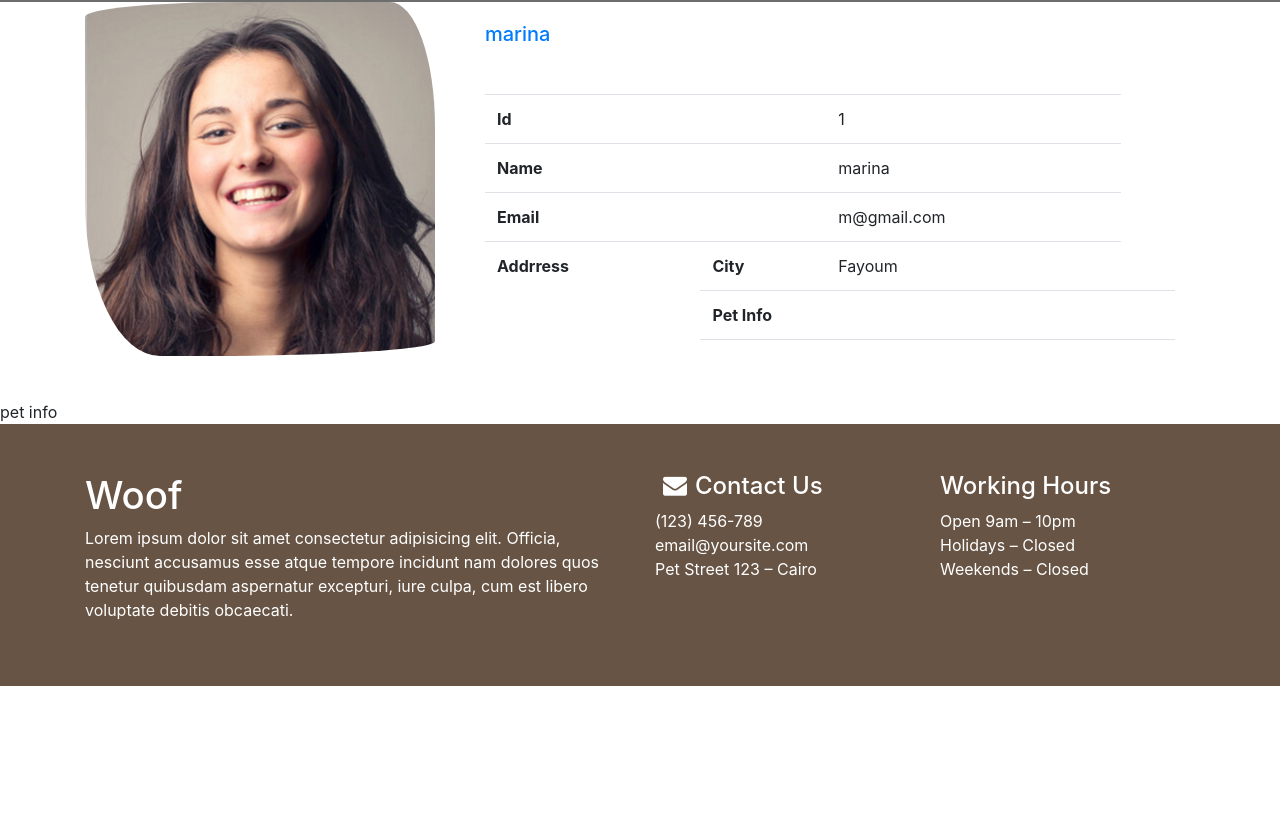
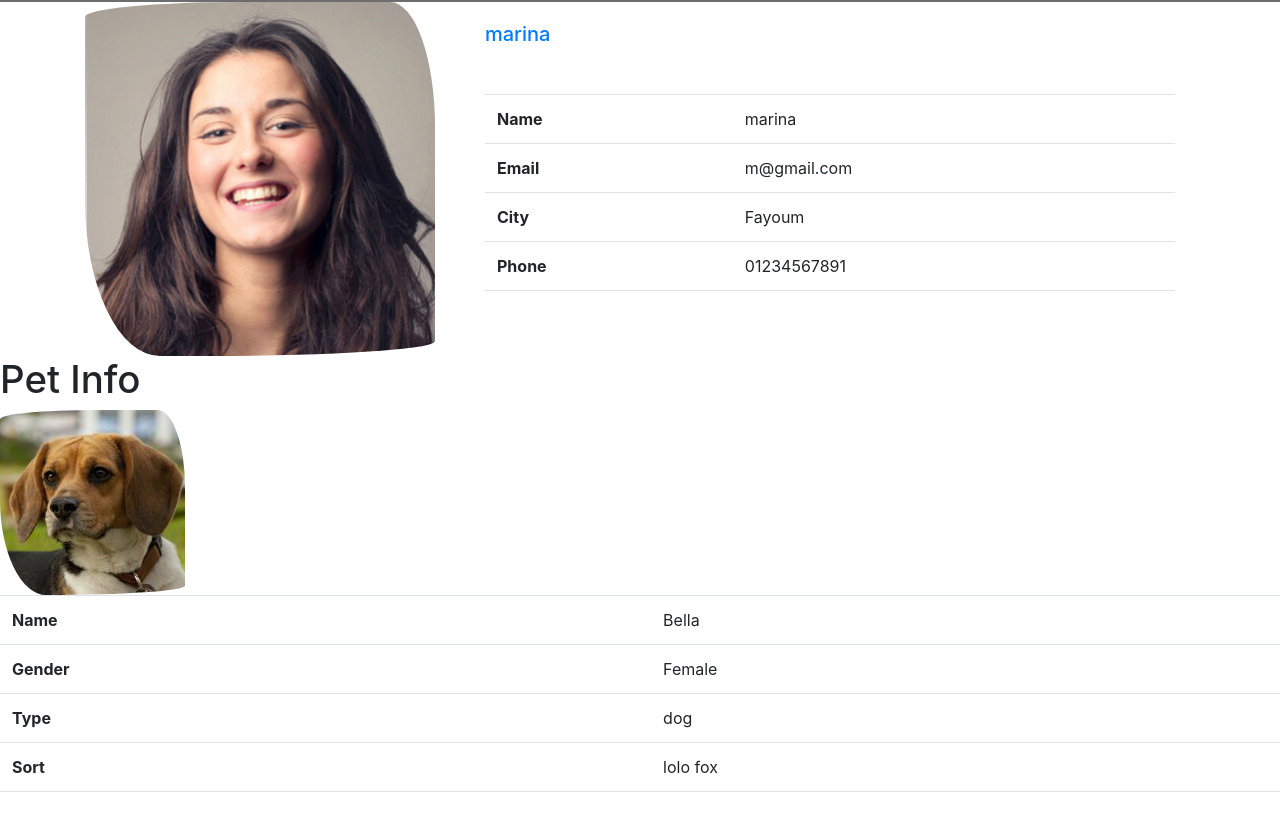
Before and after one commit to AndrewHany2/adopt-pet, a React (Create React App) app in the folder frontend/: page /profile/1 in a window 1280 px wide. Shown: the part 241-1060 px from the top of the page. Before the commit the page ends 927 px from the top, so only its background shows below. Built offline with nearby package versions, Linux system fonts and the light colour scheme; data requests are answered from the project's data file; grey boxes are pictures that could not be loaded; the HTML template or start-up script is replaced by a standard one; a web font is replaced by a local one.

Commit message:
profile3

```diff
--- a/frontend/db.json
+++ b/frontend/db.json
@@ -6,6 +6,7 @@
             "image":"first.jpg",
             "email":"m@gmail.com",
             "city":"Fayoum",
+            "phone":"01234567891",
             "pet":{
                 "name":"Bella",
                 "image":"adoption6-185x185.jpg",
--- a/frontend/src/components/PetInfo.js
+++ b/frontend/src/components/PetInfo.js
@@ -3,11 +3,40 @@ import React from "react";
 
 
 
-function PetInfo(info) {
+function PetInfo(props) {
+console.log(props)
   return (
-    <div>
-        pet info
-    </div>
+      <>
+      <h3>Pet Info</h3>
+            <div className="table-responsive">
+            <img src={`../resources/${props.info.image}`} className="img-fluid about-img"/>
+
+              <table className="table">
+                <tbody>
+                  <tr>
+                    <th colSpan="3">Name</th>
+                    <td>{props.info.name}</td>
+                  </tr>
+                  <tr>
+                    <th colSpan="3">Gender</th>
+                    <td>{props.info.gender}</td>
+                  </tr>
+                  <tr>
+                    <th colSpan="3">Type</th>
+                    <td>{props.info.type}</td>
+                  </tr>
+                  <tr>
+                        <th colSpan="3">Sort </th>
+                        <td>{props.info.sort}</td>
+                  </tr>
+                  <tr>
+                  <th colSpan="3"></th>
+                    <td></td>
+                  </tr>
+                </tbody>
+              </table>
+              </div>
+        </>
   );
 }
 
--- a/frontend/src/components/UserInfo.js
+++ b/frontend/src/components/UserInfo.js
@@ -16,30 +16,23 @@ function UserInfo(props) {
               <table className="table">
                 <tbody>
                   <tr>
-                    <th colspan="3">Id</th>
-                    <td>{props.user.id}</td>
-                  </tr>
-                  <tr>
-                    <th colspan="3">Name</th>
+                    <th colSpan="3">Name</th>
                     <td>{props.user.name}</td>
                   </tr>
                   <tr>
-                    <th colspan="3">Email</th>
+                    <th colSpan="3">Email</th>
                     <td>{props.user.email}</td>
                   </tr>
                   <tr>
-                    <th rowspan="7">Addrress</th>
-                  </tr>
-                  <tr>
-                    <th colspan="2">City</th>
+                    <th colSpan="3">City</th>
                     <td>{props.user.city}</td>
                   </tr>
                   <tr>
-                        <th colspan="3">Pet Info</th>
-                        <td></td>
+                        <th colSpan="3">Phone </th>
+                        <td>{props.user.phone}</td>
                   </tr>
                   <tr>
-                  <th colspan="3"></th>
+                  <th colSpan="3"></th>
                     <td></td>
                   </tr>
                 </tbody>
```
